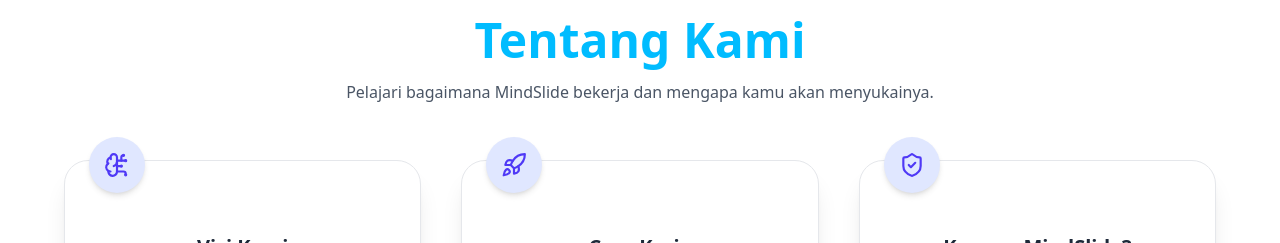
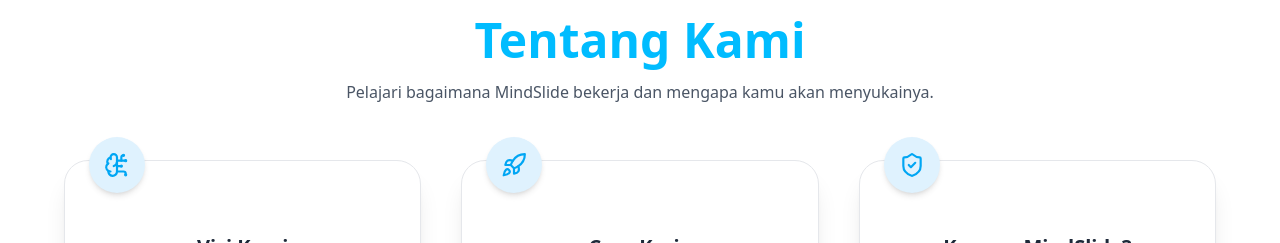
Before and after one commit to maulidihidayat/frontend-itfest, a Next.js app: page / in a window 1280 px wide. Shown: the part 880-1123 px from the top of the page. Built offline with nearby package versions, Linux system fonts and the light colour scheme.

Commit message:
update warna tex bg navbar section

```diff
--- a/src/Components/AboutSection.tsx
+++ b/src/Components/AboutSection.tsx
@@ -47,8 +47,8 @@
               className="group relative bg-white dark:bg-[#0f172a] p-8 rounded-3xl shadow-xl hover:shadow-2xl border border-gray-200 dark:border-gray-700 transition-all duration-300"
             >
               {/* Icon */}
-              <div className="absolute -top-6 left-6 w-14 h-14 bg-indigo-100 dark:bg-indigo-900 rounded-full flex items-center justify-center shadow-md group-hover:scale-110 transition-transform duration-300">
-                <card.icon size={26} className="text-indigo-600 dark:text-indigo-300" />
+              <div className="absolute -top-6 left-6 w-14 h-14 bg-sky-100 dark:bg-sky-900 rounded-full flex items-center justify-center shadow-md group-hover:scale-110 transition-transform duration-300">
+                <card.icon size={26} className="text-sky-500 dark:text-sky-300" />
               </div>
 
               {/* Title & Content */}
```
